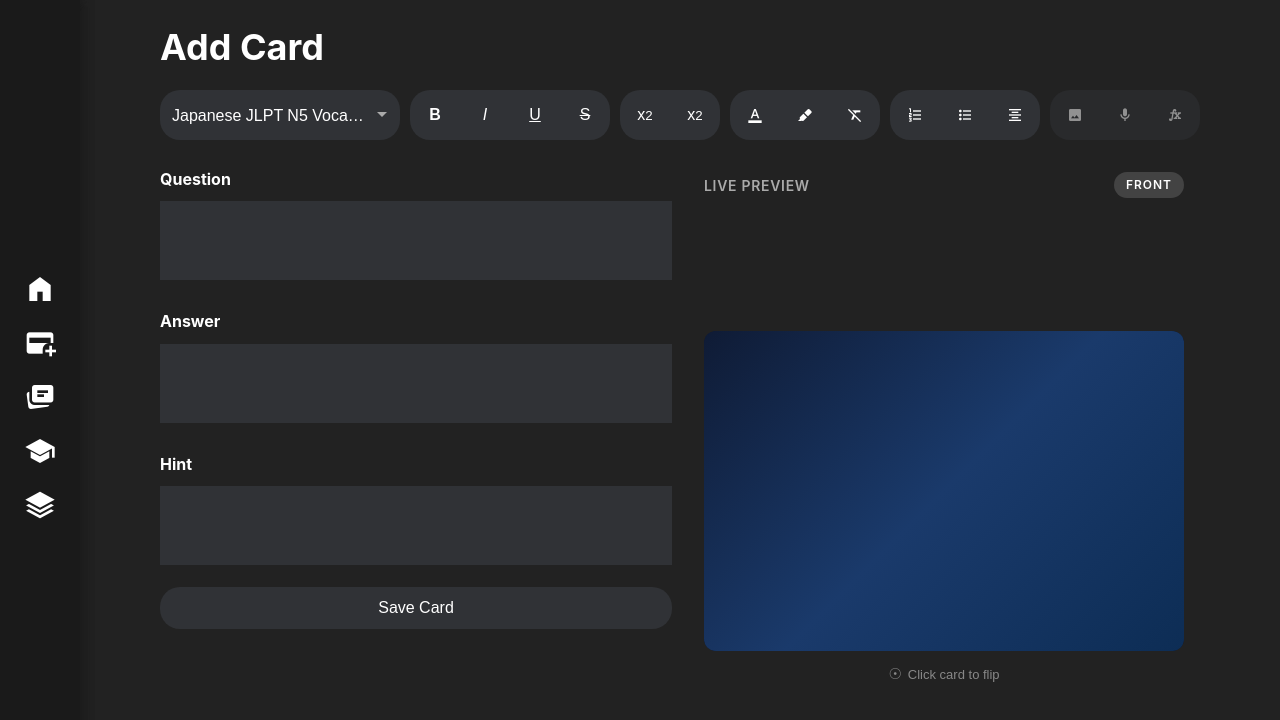
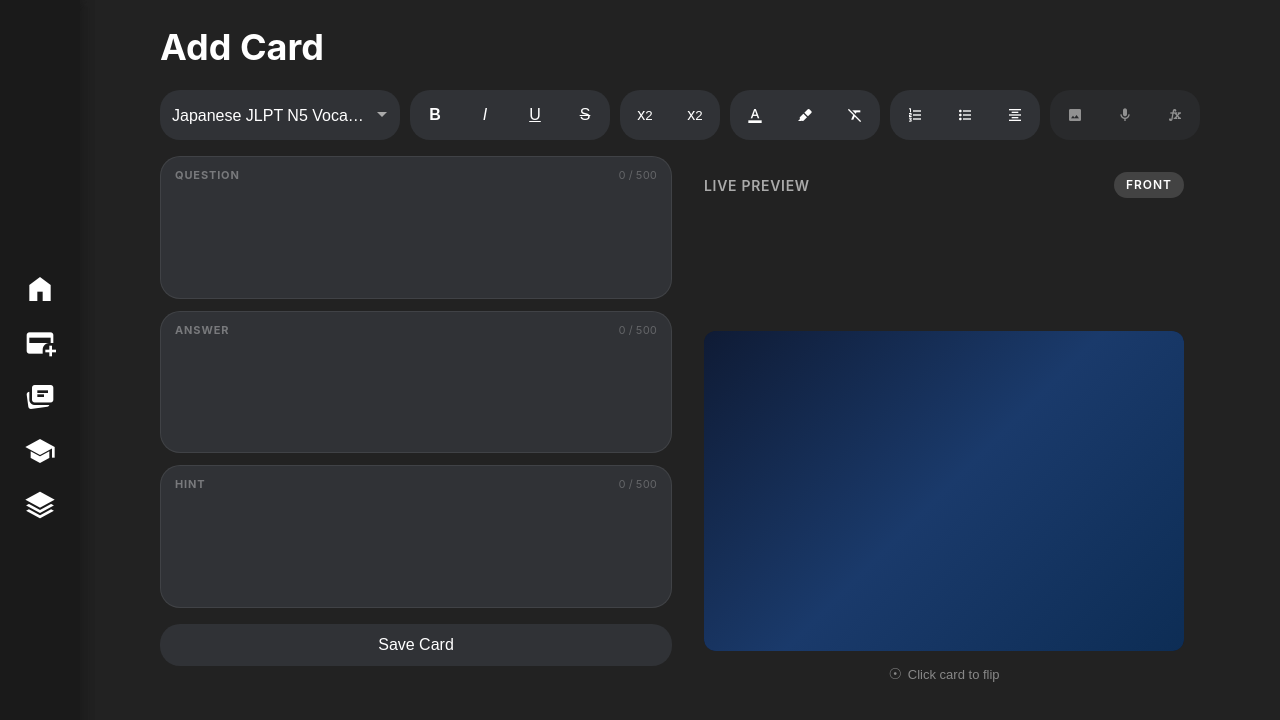
Before and after one commit to 18barbers2/gostudycards, a React (Vite) app in the folder frontend/: page /add-card in a window 1280 px wide. Shown: the top 720 px of the page. Built offline with nearby package versions, Linux system fonts and the light colour scheme.

Commit message:
feature: added styling to the field inputs within add Card

```diff
--- a/frontend/src/components/FieldInput.tsx
+++ b/frontend/src/components/FieldInput.tsx
@@ -1,10 +1,12 @@
-import { forwardRef, useRef, useImperativeHandle } from "react";
+import { forwardRef, useRef, useImperativeHandle, useState } from "react";
+import '../css/FieldInput.css';
 
 // Props for FieldInput component
 interface FieldInputProps {
     value: string;
     onChange: (value: string) => void;
     fieldName: string;
+    maxLength?: number;
     onDelete?: () => void;
     onFormat?: (format: string) => void;
 }
@@ -14,9 +16,10 @@ export interface FieldInputHandle {
     applyFormat: (format: string) => void;
 }
 
-export const FieldInput = forwardRef<FieldInputHandle, FieldInputProps>(({ value, onChange, fieldName, onDelete, onFormat }, ref) => {
+export const FieldInput = forwardRef<FieldInputHandle, FieldInputProps>(({ value, onChange, fieldName, maxLength = 500, onDelete: _onDelete, onFormat: _onFormat }, ref) => {
 
     const textareaRef = useRef<HTMLTextAreaElement>(null);
+    const [focused, setFocused] = useState(false);
 
     // Method to apply formatting to selected text
     const applyFormat = (format: string) => {
@@ -69,7 +72,6 @@ export const FieldInput = forwardRef<FieldInputHandle, FieldInputProps>(({ value
         const newValue = textArea.value.substring(0, start) + formattedText + textArea.value.substring(end);
         onChange(newValue);
 
-
         // Restore focus and cursor position
         setTimeout(() => {
             textArea.focus();
@@ -81,29 +83,30 @@ export const FieldInput = forwardRef<FieldInputHandle, FieldInputProps>(({ value
         applyFormat,
     }));
 
+    const atLimit = value.length >= maxLength;
+
     return (
-        <div className='field-container'>
+        <div className={`field-container ${focused ? 'field-container--focused' : ''}`}>
             <div className='field-header'>
-                <h1 className='field-name'>{fieldName}</h1>
-                {onDelete &&
-                    <button className='delete-field-button' onClick={onDelete}>
-                        <span>
-                            <span className='material-symbols-outlined'>delete</span>
-                        </span>
-                    </button>
-                }
+                <span className={`field-name ${focused ? 'field-name--focused' : ''}`}>{fieldName}</span>
+                <span className={`field-char-count ${atLimit ? 'field-char-count--limit' : ''}`}>
+                    {value.length} / {maxLength}
+                </span>
             </div>
             <textarea
                 ref={textareaRef}
-                className={`field-input ${fieldName}`}
-                rows={5}
+                className='field-input'
+                rows={4}
                 value={value}
-                onChange={e => onChange(e.target.value)}></textarea>
+                maxLength={maxLength}
+                onChange={e => onChange(e.target.value)}
+                onFocus={() => setFocused(true)}
+                onBlur={() => setFocused(false)}
+            />
         </div>
     );
-}
-);
+});
 
 FieldInput.displayName = 'FieldInput';
 
-export default FieldInput
+export default FieldInput;
--- a/frontend/src/css/AddCard.css
+++ b/frontend/src/css/AddCard.css
@@ -1,7 +1,3 @@
-.field-name {
-    font-size: var(--font-size-sm);
-}
-
 .add-card-page {
     display: flex;
     flex-direction: column;
@@ -50,15 +46,6 @@
     min-height: 0;
 }
 
-.field-input {
-    resize: none;
-    background-color: var(--bg-secondary);
-    color: var(--text-primary);
-    border-width: 0;
-    width: 100%;
-    box-sizing: border-box;
-}
-
 .save-card-button {
     width: 100%;
     margin-top: 4px;
--- /dev/null
+++ b/frontend/src/css/FieldInput.css
@@ -0,0 +1,58 @@
+.field-container {
+    display: flex;
+    flex-direction: column;
+    gap: 6px;
+    border: 1.5px solid rgba(255, 255, 255, 0.08);
+    border-radius: var(--border-radius);
+    padding: 10px 14px 12px;
+    transition: border-color 0.15s;
+    background-color: var(--bg-secondary);
+}
+
+.field-container--focused {
+    border-color: var(--border-color-secondary);
+}
+
+.field-header {
+    display: flex;
+    align-items: center;
+    justify-content: space-between;
+}
+
+.field-name {
+    font-size: 11px;
+    font-weight: 700;
+    text-transform: uppercase;
+    letter-spacing: 0.08em;
+    color: rgba(255, 255, 255, 0.35);
+    transition: color 0.15s;
+}
+
+.field-name--focused {
+    color: var(--border-color-secondary);
+}
+
+.field-char-count {
+    font-size: 11px;
+    color: rgba(255, 255, 255, 0.25);
+    font-variant-numeric: tabular-nums;
+    transition: color 0.15s;
+}
+
+.field-char-count--limit {
+    color: #e05252;
+}
+
+.field-input {
+    resize: none;
+    background: transparent;
+    color: var(--text-primary);
+    border: none;
+    outline: none;
+    width: 100%;
+    box-sizing: border-box;
+    font-size: var(--font-size-sm);
+    font-family: inherit;
+    line-height: 1.5;
+    padding: 0;
+}
```
